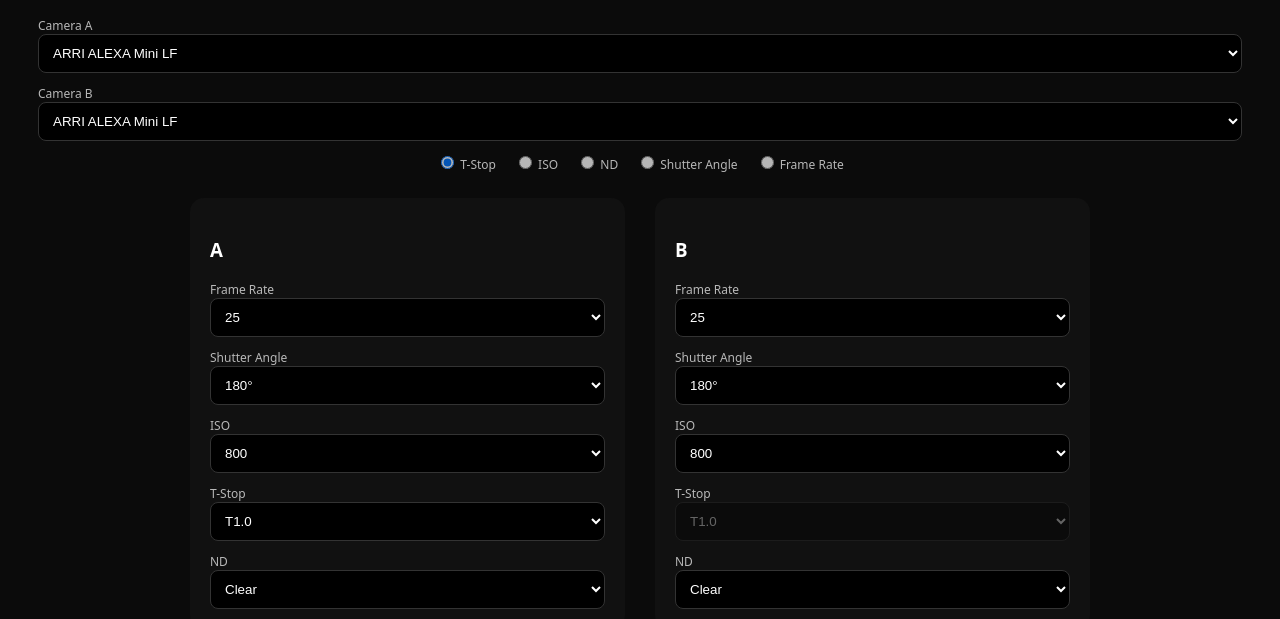
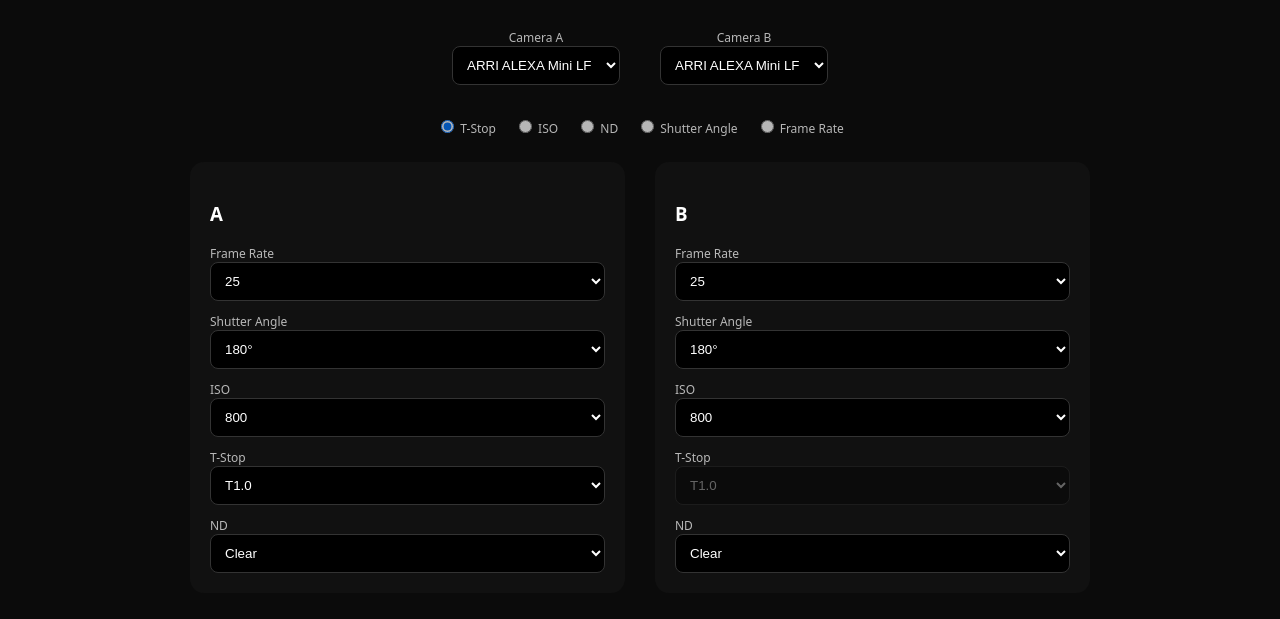
Before and after one commit to tvlmedia/ExposureCalculator, a plain HTML site: page index.html in a window 1280 px wide. Shown: the part 181-800 px from the top of the page. Drawn offline with Linux system fonts and the light colour scheme.

Commit message:
Update style.css

```diff
--- a/style.css
+++ b/style.css
@@ -70,3 +70,12 @@ button{
   border-radius:14px;
   text-align:center;
 }
+.camera-pair{
+  display:flex;
+  justify-content:center;
+  gap:40px;
+  margin-bottom:20px;
+}
+.camera-pair > div{
+  text-align:center;
+}
```
